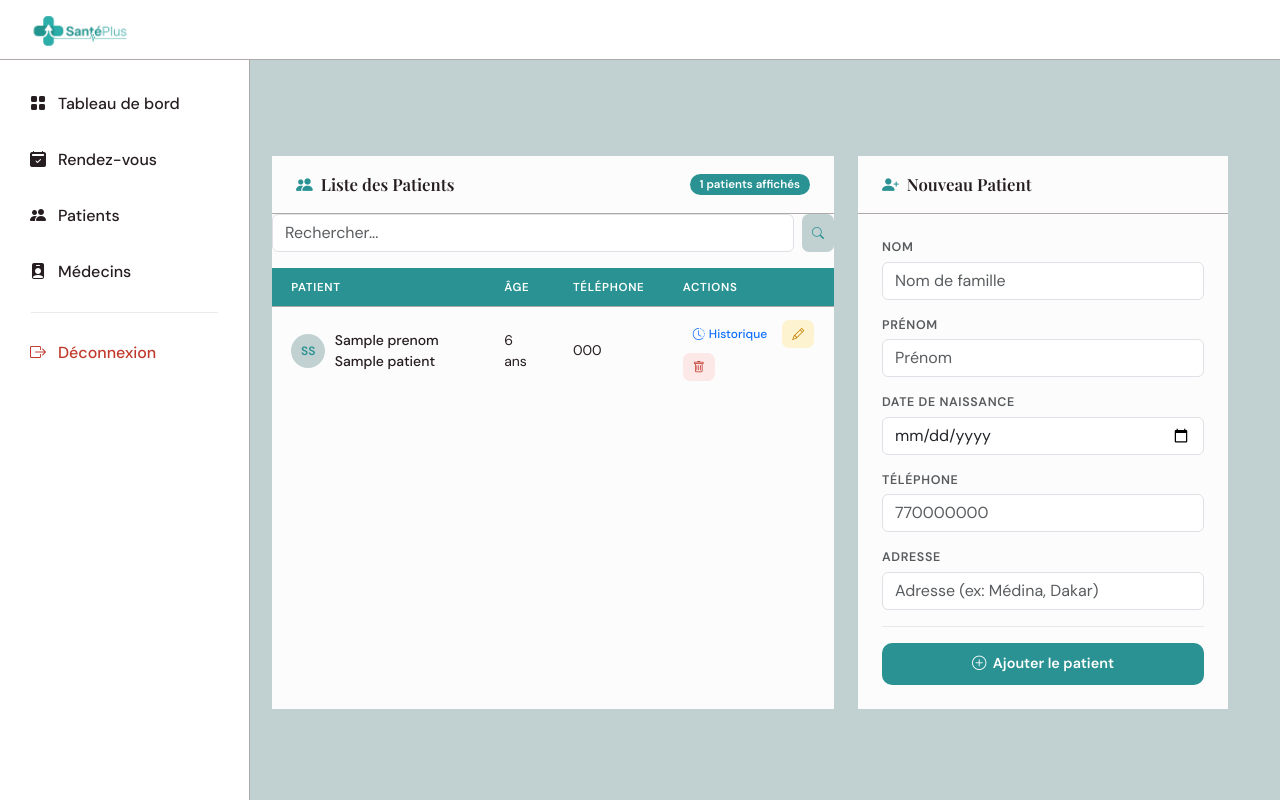
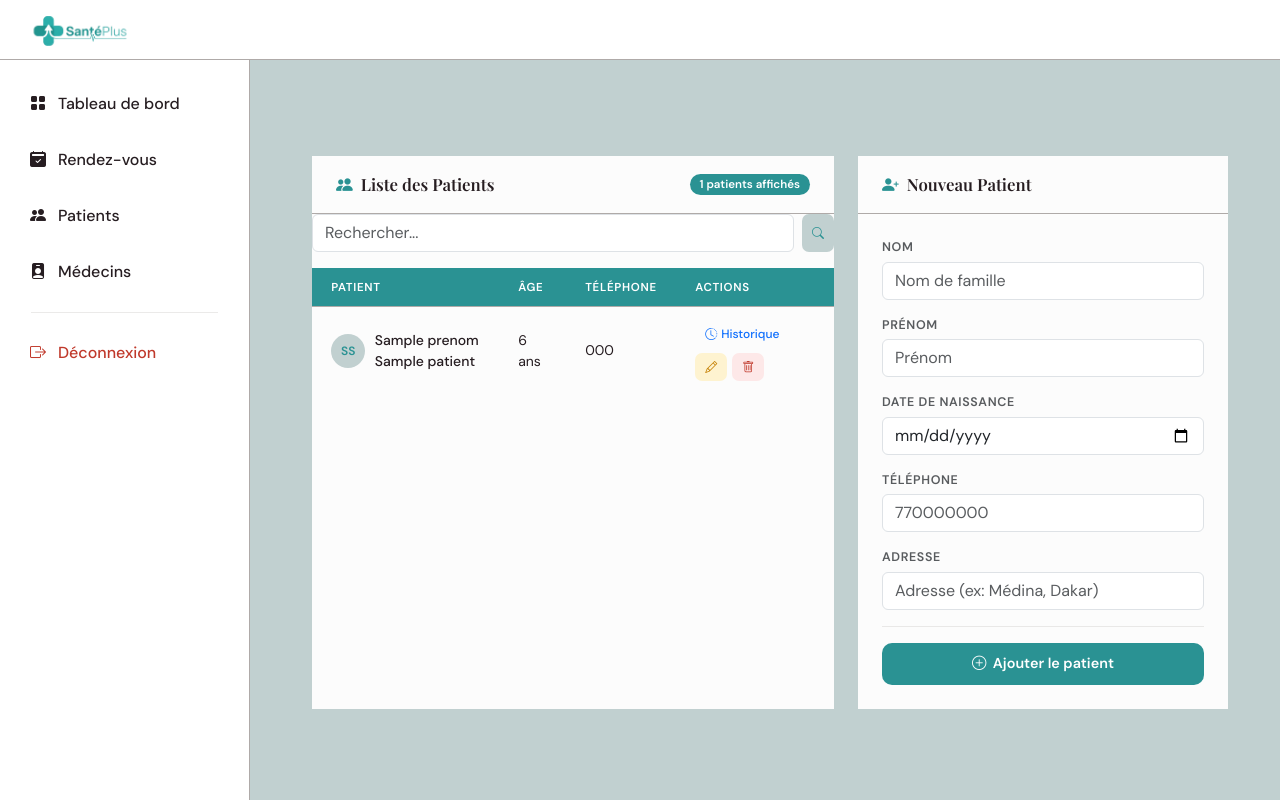
Before and after one commit to mairamend/santePlus2.0, a PHP site: template views/patients/list.php in a window 1280 px wide. Run offline with PHP 8.4, Linux system fonts and the light colour scheme; the template is opened without the code that fills it: most values are stand-ins (such as "Sample title", 1, 10 or a date in 2020); data that the repository does not hold is empty.

Commit message:
Ajout du controller medecin

```diff
--- a/public/css/style.css
+++ b/public/css/style.css
@@ -111,7 +111,7 @@ body{
     min-width: 300px;
 }
 .main-content{
-    margin-left: 220px;
+    margin-left: 130px;
     padding: 20px;
     margin-top: 56px;
 
@@ -334,8 +334,10 @@ body{
       display: grid;
       grid-template-columns: 1fr 370px;
       gap: 1.5rem;
+      margin-left: 130px;
       padding: 1.5rem 2rem;
       max-width: 1400px;
+
 
     }
 
--- a/public/index.php
+++ b/public/index.php
@@ -3,6 +3,7 @@ session_start();
 require_once __DIR__ . '/../app/Database.php';
 require_once __DIR__ . '/../app/Router.php';
 require_once __DIR__ . '/../app/controllers/patientController.php';
+require_once __DIR__ . '/../app/controllers/medecinController.php';
 $router = new Router();
 require_once __DIR__ . '/../routes/web.php';
 $router->run();
```
